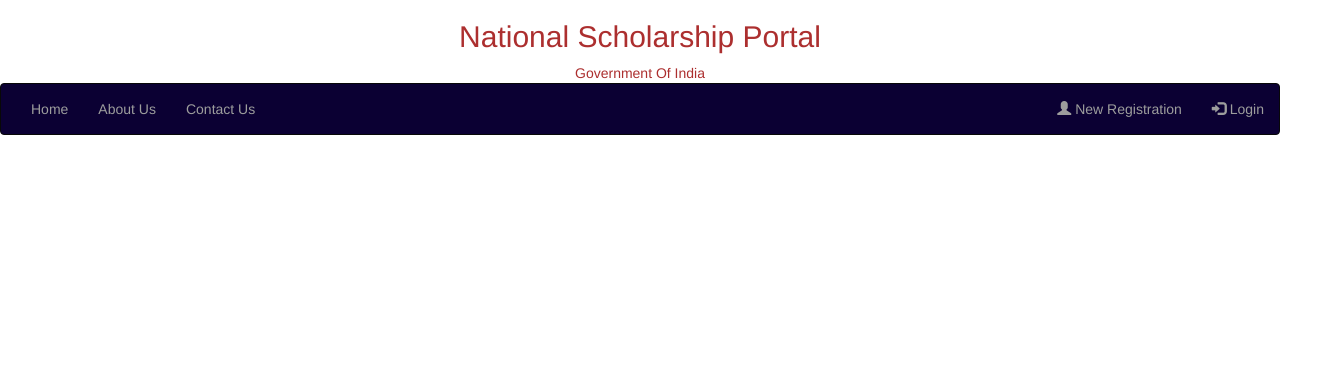
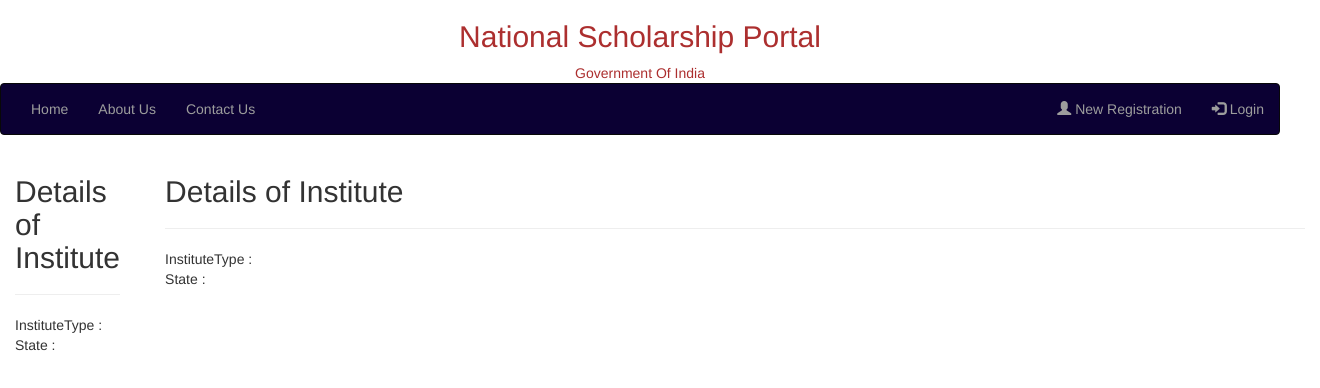
Before and after one commit to Abhinav-3009/PG-frontend, an Angular app: page /InstituteHome/1 in a window 1280 px wide. Before the commit this address led to /. Shown: the top 388 px of the page, 1320 px wide, since content can reach past the window. Built offline with nearby package versions, Linux system fonts and the light colour scheme; no server answers.

Commit message:
Insitute Initial commit

```diff
--- a/src/app/Services/institute.service.ts
+++ b/src/app/Services/institute.service.ts
@@ -19,4 +19,8 @@
   checkInstitute(login:IInstituteLogin):Observable<any>{
     return this.httpclient.post<IInstituteLogin>(this.url + 'InstituteLogin' ,login ,this.httpOptions)
   }
+
+  getInstitute(id:number):Observable<any>{
+    return this.httpclient.get<IInstitute>(this.url+'InstituteDetails/'+id)
+  }
 }
--- a/src/app/app-routing.module.ts
+++ b/src/app/app-routing.module.ts
@@ -23,7 +23,7 @@
   {path:'StudentHome/:id',component:StudentHomeComponent},
   {path:'StudentLogin',component:StudentLoginComponent},
   {path:'StudentRegistration',component:StudentRegistrationComponent},
-  {path:'InstituteHome',component:InstituteHomeComponent},
+  {path:'InstituteHome/:id',component:InstituteHomeComponent},
   {path:'InstituteLogin',component:InstituteLoginComponent},
   {path:'InstituteRegistration',component:InstituteRegistrationComponent},
   {path:'InstituteStudentApplication',component:InstituteStudentApplicationsComponent},
--- a/src/app/institute-home/institute-home.component.css
+++ b/src/app/institute-home/institute-home.component.css
@@ -0,0 +1,6 @@
+.mainstudenthome{
+    display: flex;
+}
+.mrgn-rt{
+    width: 50%;
+}
--- a/src/app/institute-home/institute-home.component.html
+++ b/src/app/institute-home/institute-home.component.html
@@ -1 +1,25 @@
-<p>institute-home works!</p>
+<div class="mainstudenthome">
+    <div class="container mrgn-rt" id="leftcomponent">
+        <div>
+            <h2>Details of Institute {{institutedata.Name}}</h2>
+        <hr>
+        <div >
+            InstituteType : {{institutedata.InstituteType}}<br>
+            State : {{institutedata.State}}<br>
+        </div><br>
+        </div>
+
+    </div>
+    <div id="rightcomponent" class="container">
+        <div class="container" id="toprightcomponent">
+            <h2>Details of Institute {{institutedata.Name}}</h2>
+            <hr>
+            <div >
+                InstituteType : {{institutedata.InstituteType}}<br>
+                State : {{institutedata.State}}<br>
+            </div><br>
+
+        </div>
+    </div>
+
+</div>
--- a/src/app/institute-home/institute-home.component.ts
+++ b/src/app/institute-home/institute-home.component.ts
@@ -1,4 +1,7 @@
 import { Component, OnInit } from '@angular/core';
+import { ActivatedRoute } from '@angular/router';
+import { IInstitute } from '../iinstitute';
+import { InstituteService } from '../Services/institute.service';
 
 @Component({
   selector: 'app-institute-home',
@@ -6,10 +9,37 @@
   styleUrls: ['./institute-home.component.css']
 })
 export class InstituteHomeComponent implements OnInit {
+  institutedata:IInstitute={
+    InstituteCategory:'',
+    Name:'',
+    Institutecode:0,
+    Disecode:0,
+    Location:'',
+    InstituteType:'',
+    AffiliatedState:'',
+    AffiliatedName:'',
+    AdmissionStartYear:'',
+    Password:'',
+    Address:'',
+    City:'',
+    State:'',
+    District:'',
+    Pincode:0,
+    PrincipalName:'',
+    PrincipalNumber:'',
+  }
 
-  constructor() { }
+  instituteid:number=0
+
+  constructor(private instituteservice:InstituteService,private activatedroute:ActivatedRoute) {
+
+  }
 
   ngOnInit(): void {
+    const tid=this.activatedroute.snapshot.paramMap.get('id')
+    this.instituteid=Number(tid);
+    this.instituteservice.getInstitute(this.instituteid).subscribe((data:IInstitute)=>{this.institutedata=data})
+    console.log(this.institutedata)
   }
 
 }
--- a/src/app/institute-login/institute-login.component.ts
+++ b/src/app/institute-login/institute-login.component.ts
@@ -34,7 +34,7 @@
     {
       this.loginid=d
       alert("Login Successfull. Your Id is " + this.loginid)
-      this.router.navigate(['/InstituteHome'])
+      this.router.navigate(['/InstituteHome/',this.loginid])
     })
   }
 
--- a/src/app/student-home/student-home.component.ts
+++ b/src/app/student-home/student-home.component.ts
@@ -11,7 +11,7 @@
   studentdata:IStudent={name:'',dob:new Date(),gender:'',mobileNumber:'',email:'',instituteCode:0,aadhaar:'',accountNo:'',bankIFSC:'',bankName:'',password:''}
   studentid:number=0
   constructor(private studentservice:StudentService,private activatedroute:ActivatedRoute) {
-    //this.deptservice.getDept(this.id).subscribe(data=>this.dept=data)
+
    }
 
   ngOnInit(): void {
```
Also changed, not shown: src/app/scholarship-application/scholarship-application.component.ts (line endings or trailing spaces).
